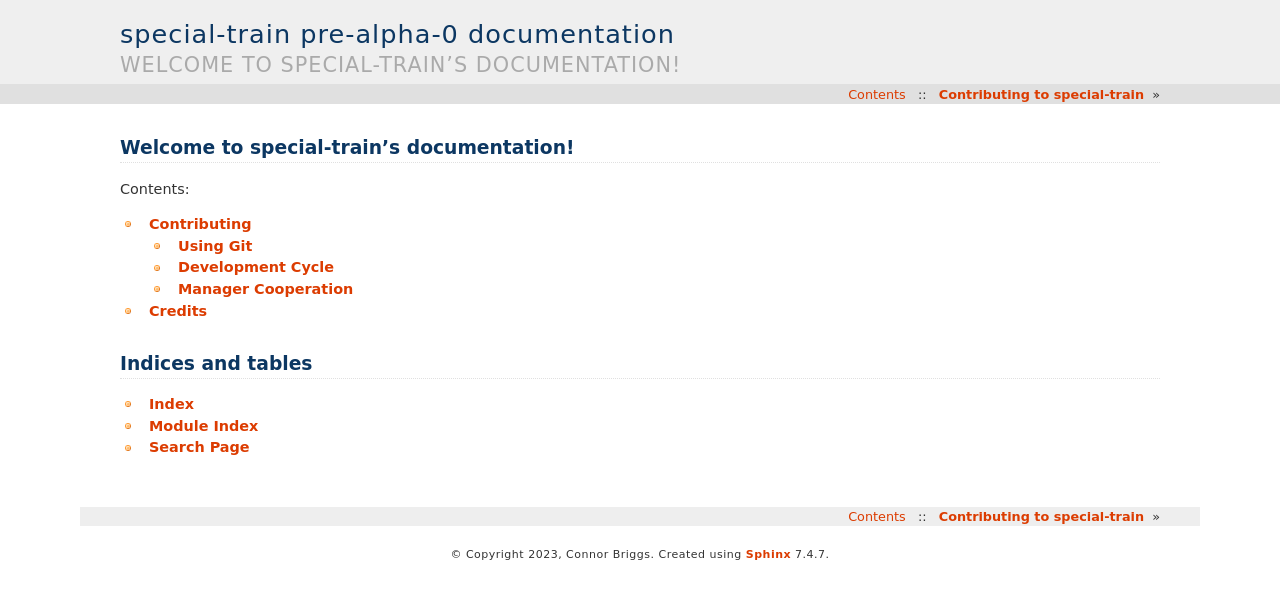
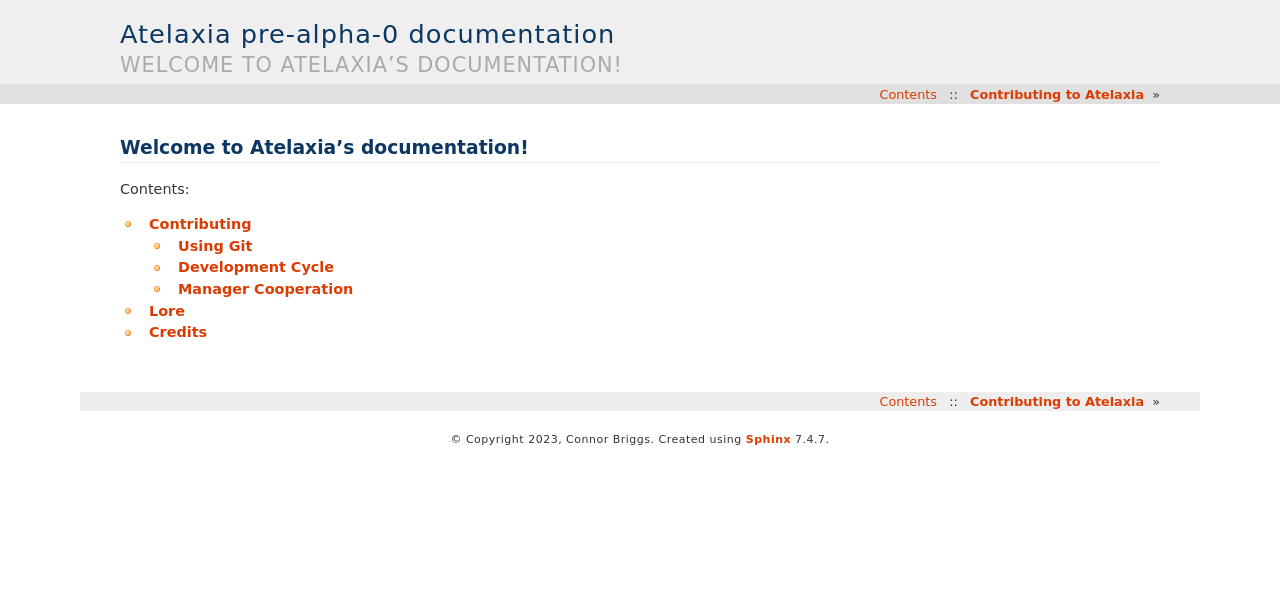
Before and after one commit to cgbriggs99/Atelaxia, a Sphinx documentation site: the page built from docs/index.rst, in a window 1280 px wide. Shown: the top 599 px of the page. Built offline with Sphinx 7.4.7, drawn with Linux system fonts in a browser that asks for light colours.

Commit message:
Updated the name of the repository.

```diff
--- a/CMakeLists.txt
+++ b/CMakeLists.txt
@@ -1,4 +1,4 @@
-project(special-train)
+project(Atelaxia)
 
 # Option for adding debugging. Options are NONE, ERRORS, WARNINGS, INFOS.
 option(DEBUG_LEVEL "Amount of debugging information to display when running a function." "WARNINGS")
--- a/docs/conf.py
+++ b/docs/conf.py
@@ -17,7 +17,7 @@
 
 # -- Project information -----------------------------------------------------
 
-project = 'special-train'
+project = 'Atelaxia'
 copyright = '2023, Connor Briggs'
 author = 'Connor Briggs'
 
--- a/docs/contributing/index.rst
+++ b/docs/contributing/index.rst
@@ -1,7 +1,7 @@
-Contributing to special-train
-=============================
+Contributing to Atelaxia
+========================
 
-We have seveal guidelines and guidances for contributing to special-train. Here they are liste in various pages. Start with the Git guidelines for an understanding of the recommended way to commit to this project if you are uncomfortable or unfamiliar with using Git.
+We have seveal guidelines and guidances for contributing to Atelaxia. Here they are liste in various pages. Start with the Git guidelines for an understanding of the recommended way to commit to this project if you are uncomfortable or unfamiliar with using Git.
 
 .. toctree::
    :maxdepth: 2
--- a/docs/index.rst
+++ b/docs/index.rst
@@ -1,9 +1,9 @@
-.. special-train documentation master file, created by
+.. Atelaxia documentation master file, created by
    sphinx-quickstart on Sun Jun 18 11:55:39 2023.
    You can adapt this file completely to your liking, but it should at least
    contain the root `toctree` directive.
 
-Welcome to special-train's documentation!
+Welcome to Atelaxia's documentation!
 =========================================
 
 .. toctree::
@@ -11,14 +11,5 @@ Welcome to special-train's documentation!
    :caption: Contents:
 
    Contributing <contributing/index.rst>
+   Lore <lore/index.rst>
    Credits <credits.rst>
-
-
-
-
-Indices and tables
-==================
-
-* :ref:`genindex`
-* :ref:`modindex`
-* :ref:`search`
```
Also changed, not shown: README.md (+3 -3 lines), docs/lore/index.rst (added, +15 -0 lines), docs/lore/history/index.rst (added).
